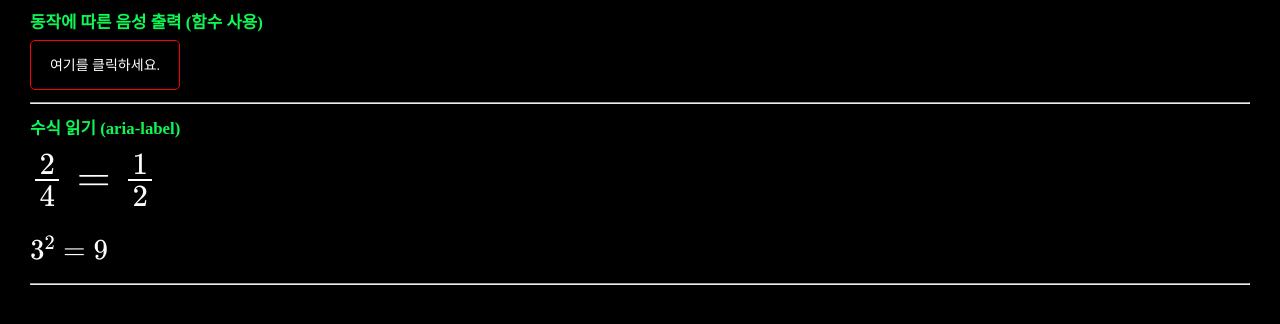
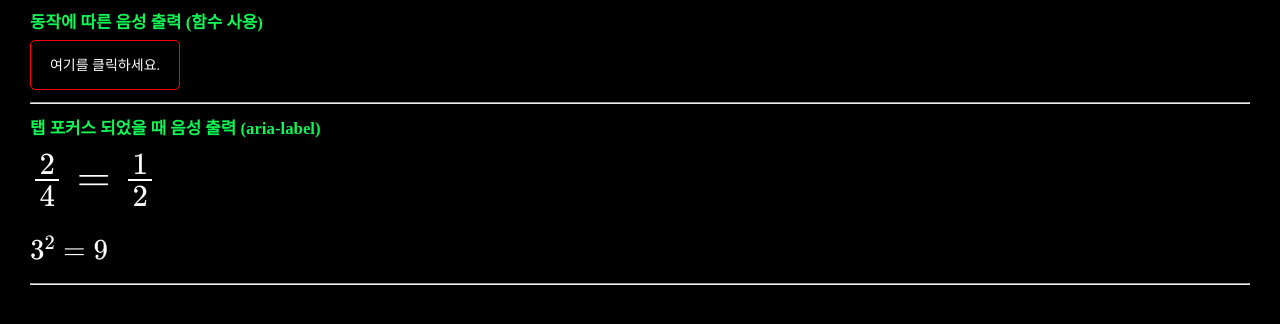
Before and after one commit to hwangsunsoo/CheongEum, a plain HTML site: page source/CheongEum-v1.0.1/index.html in a window 1280 px wide. Shown: the part 476-800 px from the top of the page. Drawn offline with nearby package versions, Linux system fonts and the light colour scheme; some packages are replaced by stand-ins of ours.

Commit message:
코드수정

```diff
--- a/source/CheongEum-v1.0.1/index.html
+++ b/source/CheongEum-v1.0.1/index.html
@@ -73,7 +73,7 @@ span { margin-right: 10px; }
 	</script>
 	<hr>
 
-	<h2>수식 읽기 (aria-label)</h2>
+	<h2>탭 포커스 되었을 때 음성 출력 (aria-label)</h2>
 	<div tabindex="0" style="font-size: 3em;" aria-label="분수 4분의 2는 2분의 1과 같다.">
 		$\frac{2}{4} = \frac{1}{2}$
 	</div>
```
